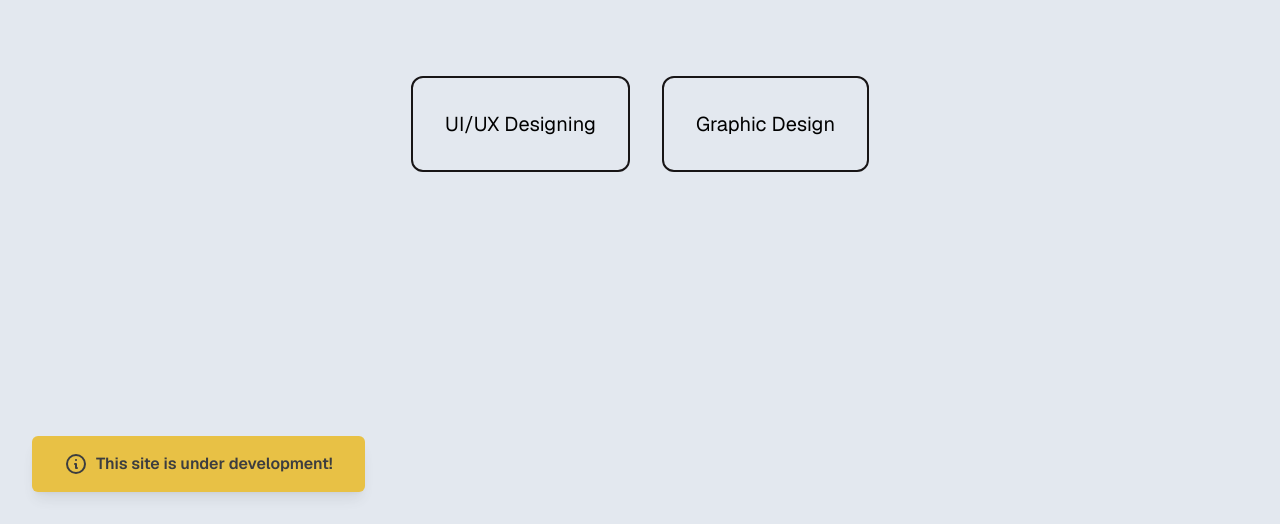
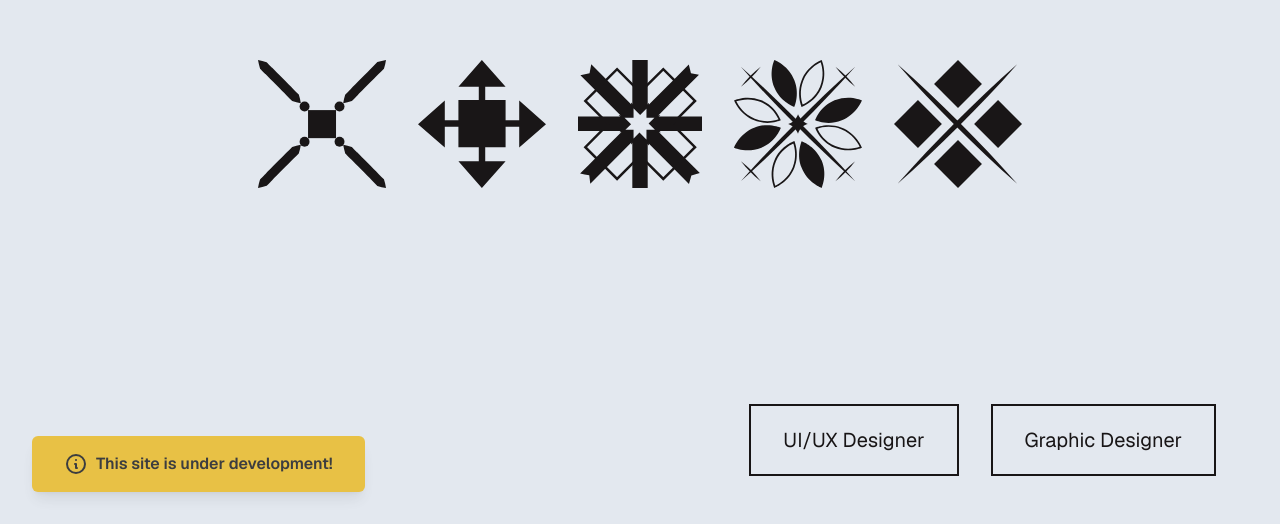
Before and after one commit to monishranjan/My-Portfolio-in-React-JS, a React (Vite) app: page / in a window 1280 px wide. Shown: the part 276-800 px from the top of the page. Built offline with nearby package versions, Linux system fonts and the light colour scheme.

Commit message:
Enabled the landing page

```diff
--- a/src/pages/Landing.jsx
+++ b/src/pages/Landing.jsx
@@ -1,6 +1,13 @@
 import React, { useState } from "react";
 import { useNavigate } from "react-router-dom";
 import gsap from "gsap";
+
+// Importing Images
+import D2 from "../assets/logos/D2.svg";
+import D3 from "../assets/logos/D3.svg";
+import D4 from "../assets/logos/D4.svg";
+import D5 from "../assets/logos/D5.svg";
+import D6 from "../assets/logos/D6.svg";
 
 const Landing = () => {
   const navigate = useNavigate();
@@ -11,36 +18,52 @@ const Landing = () => {
 
     setIsAnimating(true);
 
-    // GSAP animation to close the page from bottom to top
-    gsap.to(".landing-container", {
-      y: "-100vh", // Move the container upwards
-      duration: 1,
-      ease: "power2.inOut",
-      onComplete: () => {
+    // GSAP animation to close the page from bottom to top and spin images
+    gsap.timeline()
+      .to(".landing-container", {
+        y: "-100vh", // Move the container upwards
+        duration: 1,
+        ease: "power2.inOut",
+      })
+      .to(".main-section img", {
+        rotation: 360, // Spin the images
+        duration: 1,
+        stagger: 0.2, // Apply stagger to each image
+        ease: "power2.inOut",
+      })
+      .eventCallback("onComplete", () => {
         // After animation completes, navigate to the respective page
         if (page === "uiux") {
           navigate("/home");
         } else if (page === "graphicdesign") {
           navigate("/graphic-design");
         }
-      },
-    });
+      });
   };
 
   return (
     <div className="landing-container fixed top-0 left-0 w-full h-full bg-primaryColor flex justify-center items-center">
-      <div className="buttons-container flex space-x-8">
+      <div className="main-section flex gap-8 h-32">
+        <img src={D6} alt="Logo D6" />
+        <img src={D5} alt="Logo D5" />
+        <img src={D4} alt="Logo D4" />
+        <img src={D3} alt="Logo D3" />
+        <img src={D2} alt="Logo D2" />
+      </div>
+
+      {/* Buttons */}
+      <div className="buttons-container absolute right-16 bottom-12 space-x-8">
         <button
-          className="button text-black p-8 rounded-xl border-2 border-secondaryColor hover:bg-secondaryColor hover:text-primaryColor transition-all"
+          className="button text-secondaryColor px-8 py-5 border-2 border-secondaryColor hover:bg-secondaryColor hover:text-primaryColor transition-all"
           onClick={() => handleButtonClick("uiux")}
         >
-          <span className="block text-xl">UI/UX Designing</span>
+          <span className="block text-xl">UI/UX Designer</span>
         </button>
         <button
-          className="button text-black p-8 rounded-xl border-2 border-secondaryColor hover:bg-secondaryColor hover:text-primaryColor transition-all"
+          className="button text-secondaryColor px-8 py-5 border-2 border-secondaryColor hover:bg-secondaryColor hover:text-primaryColor transition-all"
           onClick={() => handleButtonClick("graphicdesign")}
         >
-          <span className="block text-xl">Graphic Design</span>
+          <span className="block text-xl">Graphic Designer</span>
         </button>
       </div>
     </div>
```
